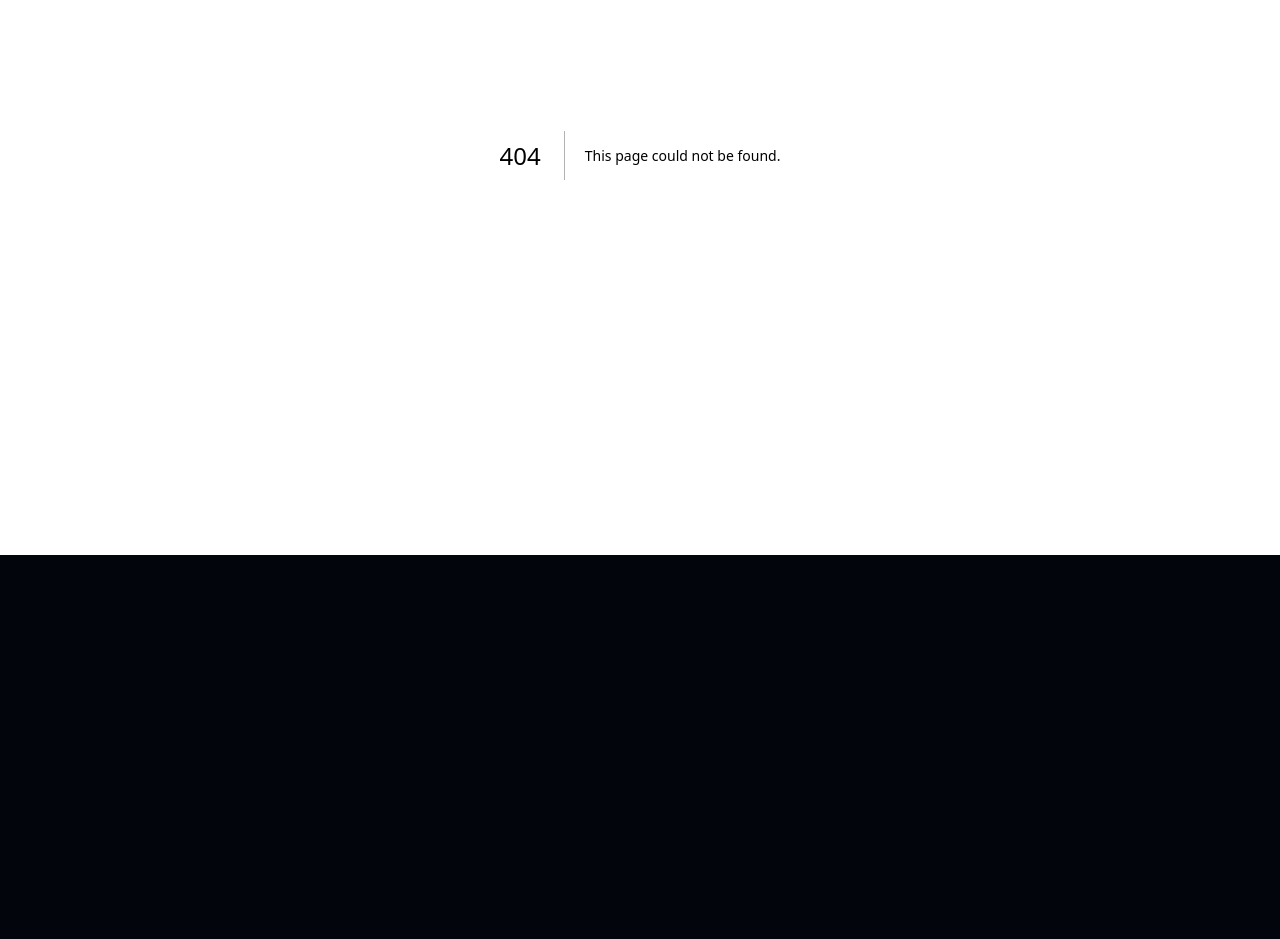
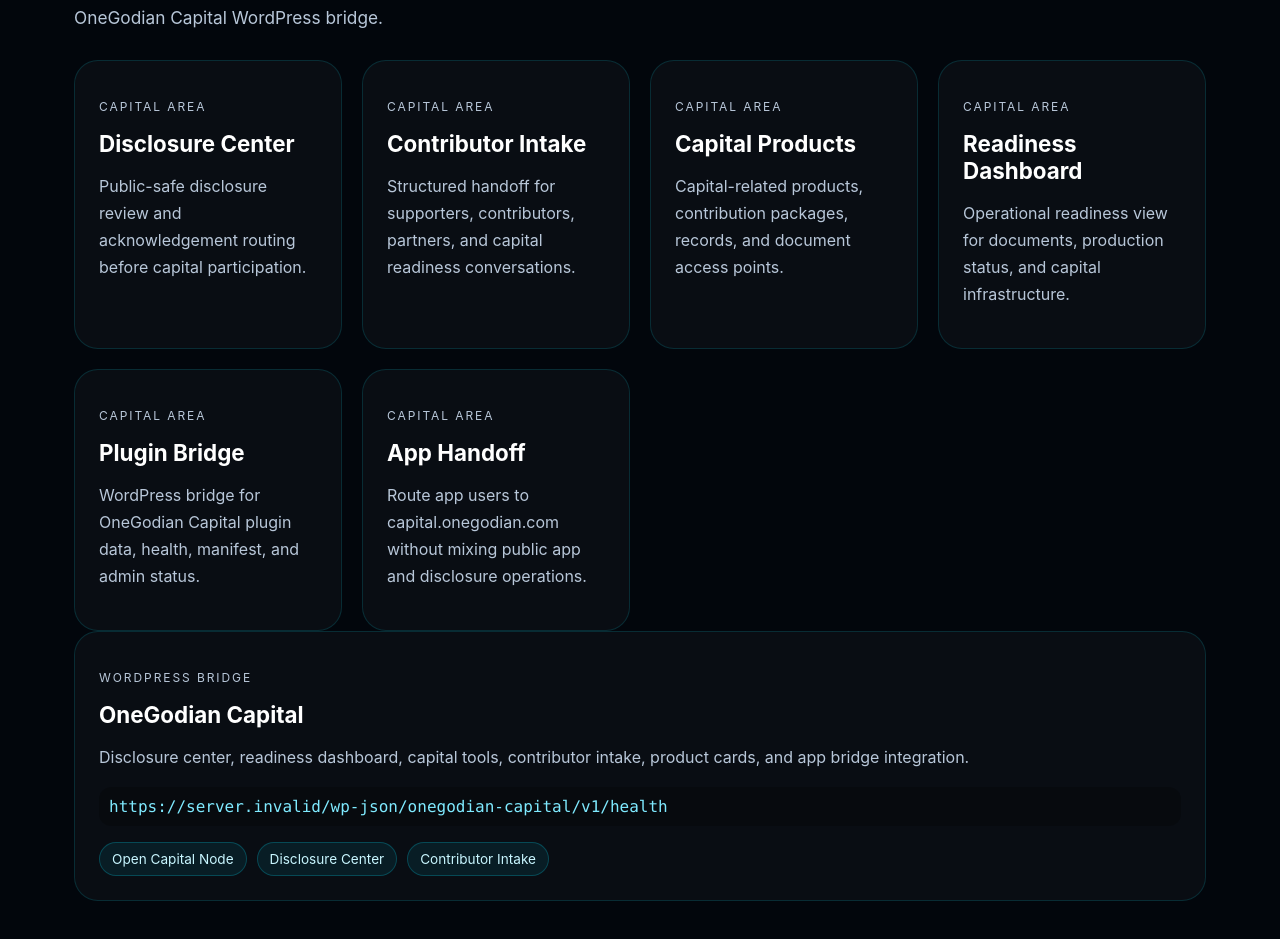
Before and after one commit to ohi-stack/onegodian-app-deploy, a Next.js app: page /capital in a window 1280 px wide. Before the commit this address had no page. Shown: the part 245-1184 px from the top of the page. Before the commit the page ends 800 px from the top, so only its background shows below. Built offline with nearby package versions, Linux system fonts and the light colour scheme; no server answers.

Commit message:
Add capital bridge frontend page

```diff
--- /dev/null
+++ b/src/app/capital/page.tsx
@@ -0,0 +1,41 @@
+import { getBridgeBySlug } from '@/lib/app-content';
+
+const bridge = getBridgeBySlug('onegodian-capital');
+
+const capitalAreas = [
+  ['Disclosure Center', 'Public-safe disclosure review and acknowledgement routing before capital participation.'],
+  ['Contributor Intake', 'Structured handoff for supporters, contributors, partners, and capital readiness conversations.'],
+  ['Capital Products', 'Capital-related products, contribution packages, records, and document access points.'],
+  ['Readiness Dashboard', 'Operational readiness view for documents, production status, and capital infrastructure.'],
+  ['Plugin Bridge', 'WordPress bridge for OneGodian Capital plugin data, health, manifest, and admin status.'],
+  ['App Handoff', 'Route app users to capital.onegodian.com without mixing public app and disclosure operations.'],
+];
+
+export default function CapitalPage() {
+  const baseUrl = bridge?.wordpressBaseUrl || 'https://capital.onegodian.com';
+
+  return (
+    <main className="page">
+      <a href="/">← Home</a>
+      <p className="kicker">Capital Readiness · Plugin Bridge</p>
+      <h1>Capital</h1>
+      <p className="lead">Disclosure-aware gateway for capital readiness, contribution pathways, documents, and the OneGodian Capital WordPress bridge.</p>
+      <section className="grid">
+        {capitalAreas.map(([title, description]) => (
+          <article className="card" key={title}><p className="kicker">Capital Area</p><h2>{title}</h2><p>{description}</p></article>
+        ))}
+      </section>
+      <section className="card wide-card">
+        <p className="kicker">WordPress Bridge</p>
+        <h2>{bridge?.name || 'OneGodian Capital'}</h2>
+        <p>{bridge?.description}</p>
+        <code className="code-line">{baseUrl}{bridge?.healthEndpoint}</code>
+        <div className="tool-list">
+          <a className="pill" href={baseUrl}>Open Capital Node</a>
+          <a className="pill" href={`${baseUrl}/disclosure-center/`}>Disclosure Center</a>
+          <a className="pill" href={`${baseUrl}/contributor-intake/`}>Contributor Intake</a>
+        </div>
+      </section>
+    </main>
+  );
+}
```
